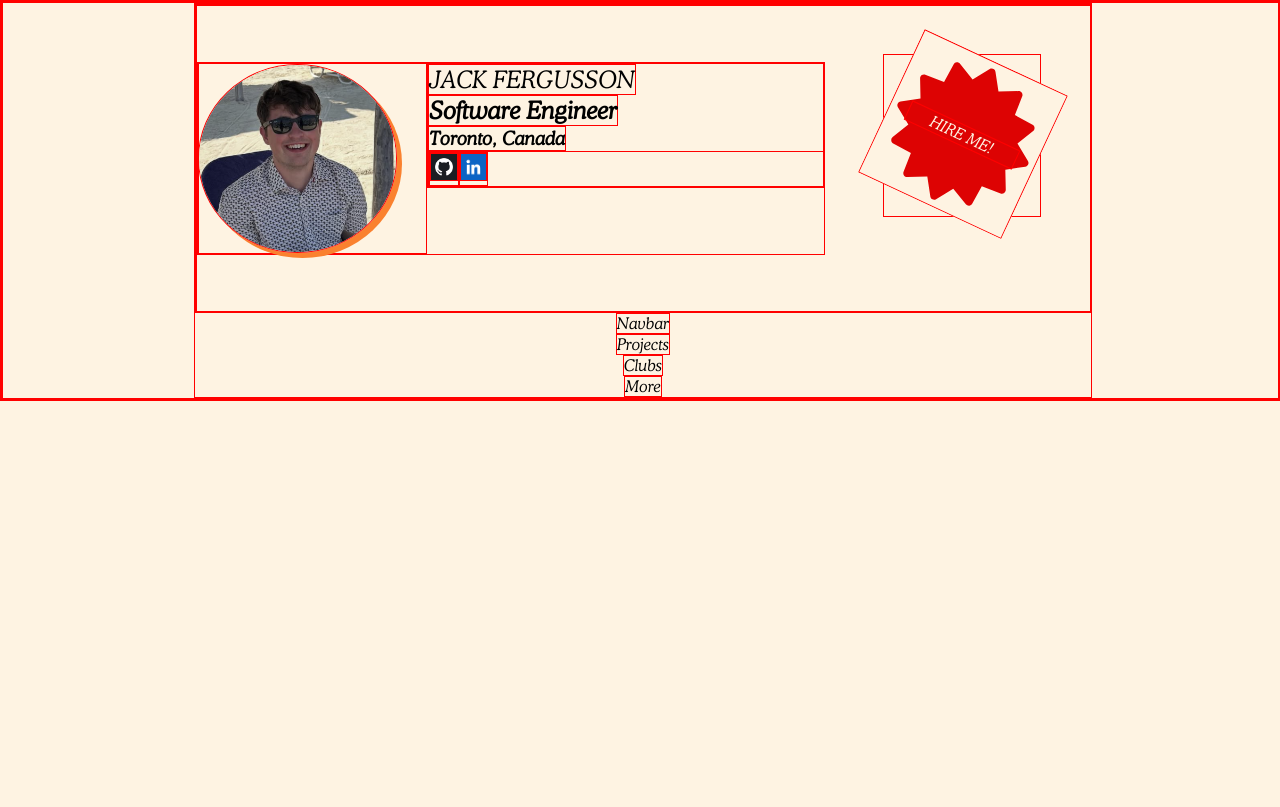
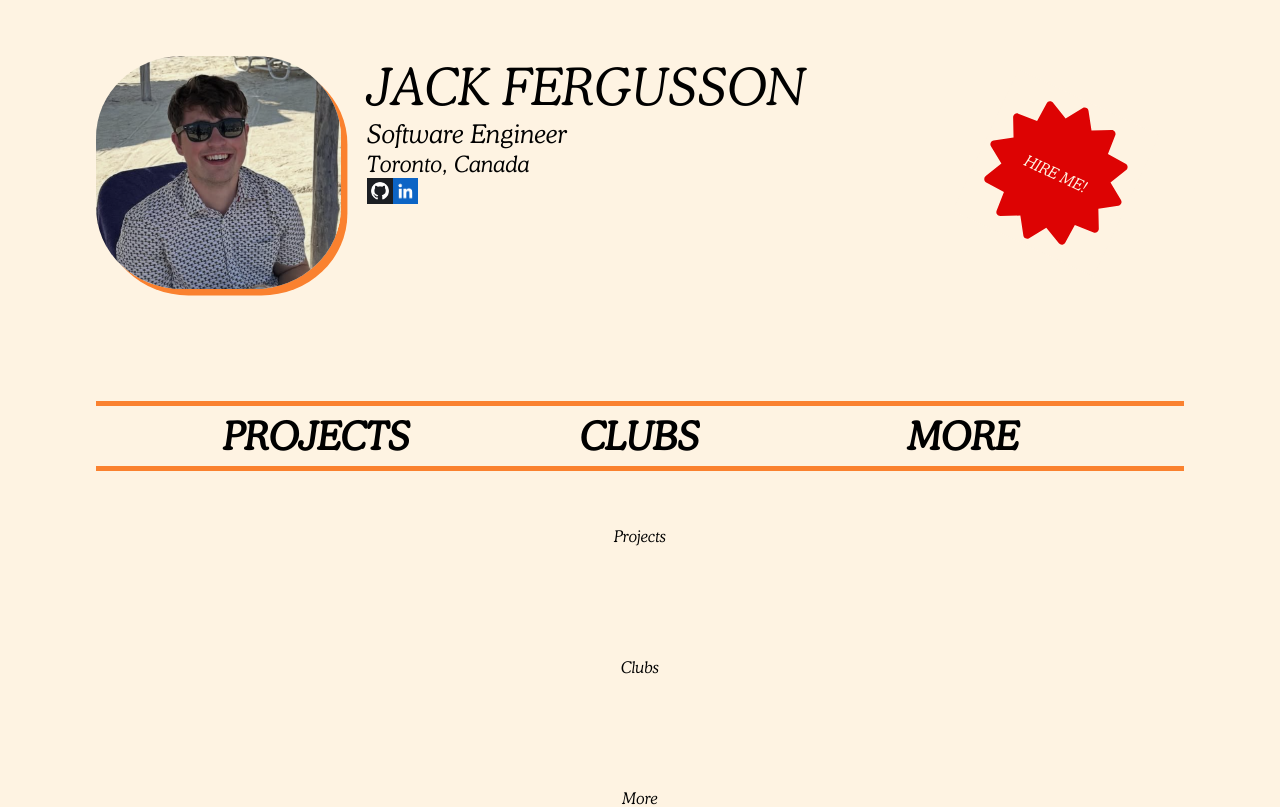
Before and after one commit to jack-fergusson/react-portfolio, a React (Vite) app: page / in a window 1280 px wide. Shown: the top 807 px of the page. Built offline with nearby package versions, Linux system fonts and the light colour scheme.

Commit message:
Initial navbar functionality

```diff
--- a/src/App.jsx
+++ b/src/App.jsx
@@ -12,6 +12,10 @@ const App = () => {
       <Projects />
       <Clubs />
       <More />
+      <More />
+      <More />
+      <More />
+      <More />
     </main>
   );
 };
--- a/src/Clubs.jsx
+++ b/src/Clubs.jsx
@@ -1,4 +1,4 @@
 const Clubs = () => {
-  return <div>Clubs</div>;
+  return <section>Clubs</section>;
 };
 export default Clubs;
--- a/src/Hero.jsx
+++ b/src/Hero.jsx
@@ -6,15 +6,15 @@ import { jackInfo, starTexts } from "./data.js";
 
 const Hero = () => {
   return (
-    <div className="big-hero">
-      <section className="hero container">
-        <div className="face-card container">
-          <Face img={jackInfo.img} />
-          <PersonalInfo {...jackInfo} />
-        </div>
-      </section>
+    // <div className="big-hero">
+    <section className="hero container">
+      <div className="face-card container">
+        <Face img={jackInfo.img} />
+        <PersonalInfo {...jackInfo} />
+      </div>
       <Popout starTexts={starTexts} />
-    </div>
+    </section>
+    // </div>
   );
 };
 export default Hero;
--- a/src/More.jsx
+++ b/src/More.jsx
@@ -1,4 +1,4 @@
 const More = () => {
-  return <div>More</div>;
+  return <section>More</section>;
 };
 export default More;
--- a/src/Navbar.jsx
+++ b/src/Navbar.jsx
@@ -1,4 +1,20 @@
+import { headers } from "./data";
+
 const Navbar = () => {
-  return <div>Navbar</div>;
+  return (
+    <section className="navbar">
+      <div className="divider"></div>
+      <div className="headers container">
+        {headers.map((header, index) => {
+          return (
+            <div className="header" key={index}>
+              <p className="header-text">{header}</p>
+            </div>
+          );
+        })}
+      </div>
+      <div className="divider"></div>
+    </section>
+  );
 };
 export default Navbar;
--- a/src/Popout.jsx
+++ b/src/Popout.jsx
@@ -1,10 +1,19 @@
-import { useState } from "react";
+import { useEffect, useState } from "react";
 import Star from "./assets/star.svg";
 
 const Popout = ({ starTexts }) => {
   const [textIndex, setTextIndex] = useState(0);
 
+  useEffect(() => {
+    let timer = setTimeout(() => {
+      setTextIndex(textIndex + 1 >= starTexts.length ? 0 : textIndex + 1);
+    }, 6000);
+
+    return () => clearTimeout(timer);
+  });
+
   return (
+    <div className="popout-holder">
       <button
         className="popout"
         onClick={() =>
@@ -14,6 +23,7 @@ const Popout = ({ starTexts }) => {
         <img className="star" src={Star} />
         <p className="popout-text">{starTexts[textIndex]}</p>
       </button>
+    </div>
   );
 };
 export default Popout;
--- a/src/Projects.jsx
+++ b/src/Projects.jsx
@@ -1,4 +1,4 @@
 const Projects = () => {
-  return <div>Projects</div>;
+  return <section>Projects</section>;
 };
 export default Projects;
--- a/src/data.js
+++ b/src/data.js
@@ -27,3 +27,5 @@ export const starTexts = [
   "New and improved!",
   "Now with React!",
 ];
+
+export const headers = ["Projects", "Clubs", "More"];
--- a/src/index.css
+++ b/src/index.css
@@ -19,7 +19,7 @@ html {
 * {
   margin: 0;
   padding: 0;
-  border: 1px solid red;
+  /* border: 1px solid red; */
 }
 
 @font-face {
@@ -39,16 +39,17 @@ html {
 
 body {
   font-family: "Cooper Black Light";
+  text-align: center;
 }
 
 section {
-  width: 70vw;
+  width: 85vw;
   padding: 7vh 0;
 }
 
 .container {
   width: 100%;
-  max-width: 70vw;
+  max-width: 85vw;
   display: flex;
   flex-direction: column;
   align-items: center;
@@ -56,13 +57,25 @@ section {
 }
 
 h1 {
+  font-weight: 500;
+  font-size: 4vw;
+  text-transform: uppercase;
+}
+
+h2 {
   font-weight: 100;
-  text-transform: uppercase;
+  font-size: 2vw;
+}
+
+h3 {
+  font-weight: 100;
+  font-size: 1.75vw;
 }
 
 .hero {
   flex-direction: row;
   justify-content: left;
+  margin-bottom: 7vh;
 }
 
 .face-card {
@@ -74,13 +87,13 @@ h1 {
 
 .face {
   width: 50%;
-  padding: 0px 30px 0px 0px;
+  padding: 0px 2vw 0px 0px;
 }
 
 .face-image {
   width: 100%;
-  border-radius: 100%;
-  box-shadow: 5px 5px var(--clr-secondary);
+  border-radius: 35%;
+  box-shadow: 0.5vw 0.5vw var(--clr-secondary);
 }
 
 .personal-info {
@@ -101,17 +114,17 @@ h1 {
 @keyframes expand-shrink {
   0% {
     width: 12vw;
-    top: 4vw;
+    top: -6vw;
     right: 4vw;
   }
   50% {
     width: 16vw;
-    top: 2vw;
+    top: -8vw;
     right: 2vw;
   }
   100% {
     width: 12vw;
-    top: 4vw;
+    top: -6vw;
     right: 4vw;
   }
 }
@@ -120,16 +133,19 @@ h1 {
   position: relative;
 }
 
+.popout-holder {
+  width: 30%;
+  position: relative;
+}
+
 .popout {
   background-color: var(--clr-primary);
   animation-name: expand-shrink;
   animation-duration: 3s;
   animation-iteration-count: infinite;
-  /* display: inline-block; */
   position: absolute;
   width: 14vw;
-  top: 4vw;
-  right: 3vw;
+  border: none;
 }
 
 .popout:hover {
@@ -177,3 +193,47 @@ h1 {
   left: 50%;
   transform: translate(-50%, -50%) rotate(25deg);
 }
+
+.navbar {
+  padding: 0px;
+  position: sticky;
+  top: 0;
+}
+
+.divider {
+  background-color: var(--clr-secondary);
+  width: 100%;
+  height: 0.4vw;
+}
+
+.headers {
+  flex-direction: row;
+  justify-content: space-evenly;
+}
+
+.header {
+  width: 15vw;
+  padding: 0.5vw;
+}
+
+.header-text {
+  font-weight: 800;
+  text-transform: uppercase;
+  font-size: 3vw;
+  /* color: black; */
+}
+
+@keyframes red-black {
+  0% {
+    color: black;
+  }
+  50% {
+    color: var(--clr-accent);
+  }
+}
+
+.header-text:hover {
+  animation-name: red-black;
+  animation-duration: 1s;
+  animation-iteration-count: infinite;
+}
```
Lines whose indentation alone changed are shown as unchanged.
